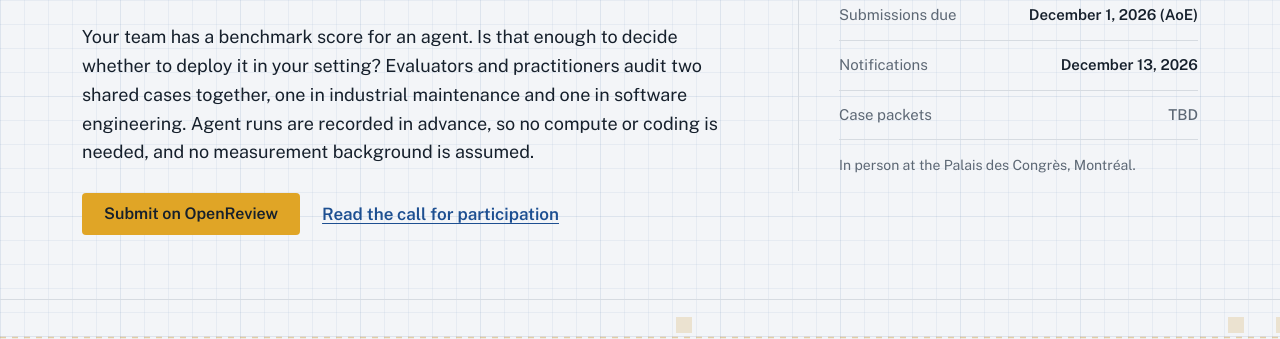
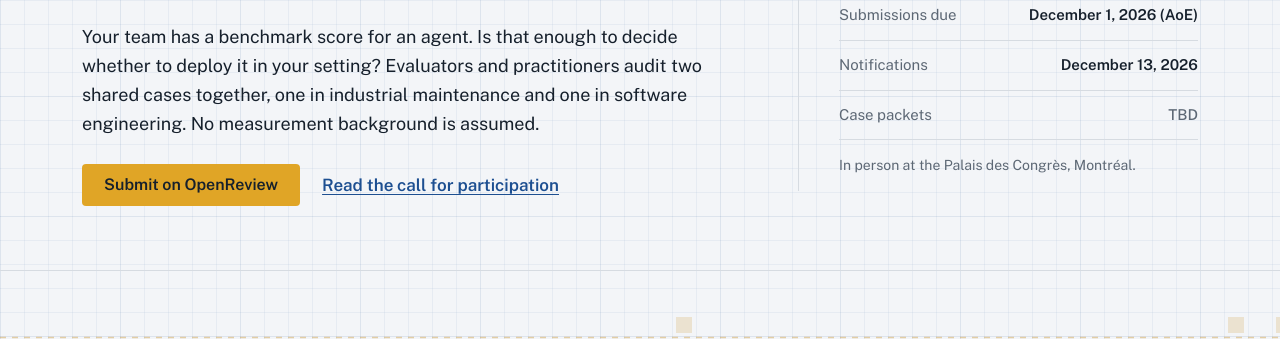
Before and after one commit to bench-to-evidence/bench-to-evidence.github.io, a plain HTML site: page index.html in a window 1280 px wide. Shown: the part 343-682 px from the top of the page. Drawn offline with nearby package versions, Linux system fonts and the light colour scheme; a web font is replaced by a local one.

Commit message:
Remove 'no compute or coding' line from the hero
Co-Authored-By: Claude Opus 5.5 <noreply@anthropic.com>

```diff
--- a/index.html
+++ b/index.html
@@ -270,7 +270,7 @@ footer a{color:var(--link)}
       <p class="kicker">AAAI-27 Bridge Program</p>
       <h1><span class="l">From Agent Benchmarks</span> <span class="l">to Deployment Evidence</span></h1>
       <p class="subtitle">Bridging Evaluation Science and Deployment Practice</p>
-      <p class="opening">Your team has a benchmark score for an agent. Is that enough to decide whether to deploy it in your setting? Evaluators and practitioners audit two shared cases together, one in industrial maintenance and one in software engineering. Agent runs are recorded in advance, so no compute or coding is needed, and no measurement background is assumed.</p>
+      <p class="opening">Your team has a benchmark score for an agent. Is that enough to decide whether to deploy it in your setting? Evaluators and practitioners audit two shared cases together, one in industrial maintenance and one in software engineering. No measurement background is assumed.</p>
       <div class="actions">
         <a class="btn btn-accent" href="https://openreview.net/group?id=AAAI.org/2027/Bridge/Bench2Evidence">Submit on OpenReview</a>
         <a class="textlink" href="#call">Read the call for participation</a>
```
